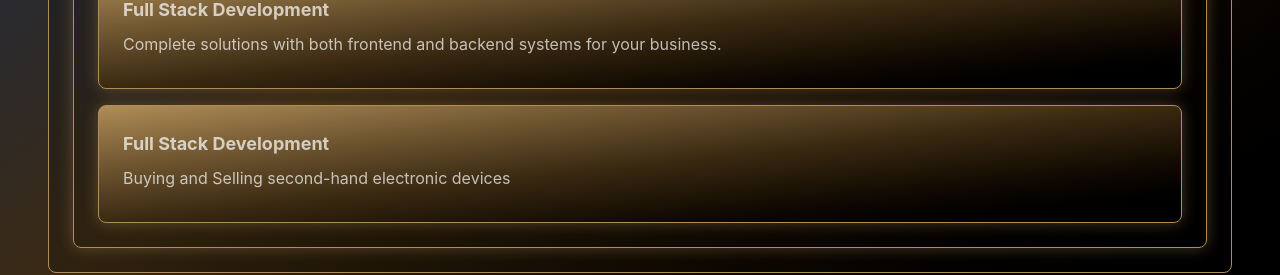
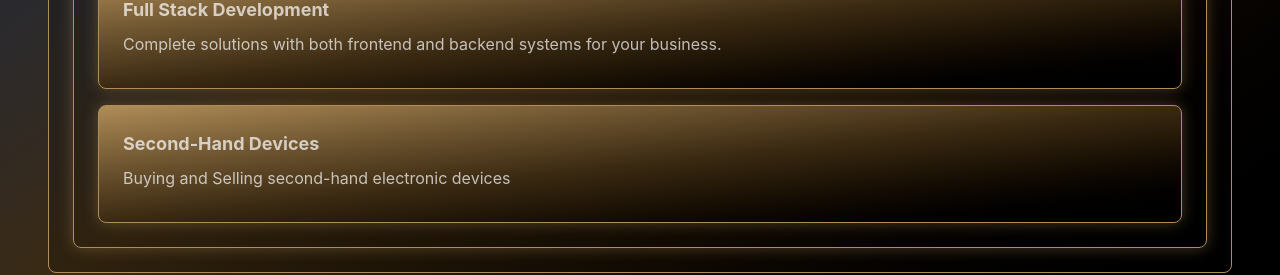
Before and after one commit to Niyomugabo-fabrice/IntoreTechnology-proposal-, a React (Vite) app: page / in a window 1280 px wide. Shown: the part 3260-3535 px from the top of the page. Built offline with nearby package versions, Linux system fonts and the light colour scheme.

Commit message:
altering the second hand trading devices

```diff
--- a/src/app/components/About.tsx
+++ b/src/app/components/About.tsx
@@ -33,7 +33,7 @@ export function About() {
                 </div>
                   <div className="bg-gradient-to-br from-[#B08D57] via-[#3b2a12] to-black
                   shadow-[0_0_15px_rgba(176,141,87,0.4)] border border-[#B08D57] rounded-full p-2 p-6 rounded-lg">
-                  <h4 className="text-[#FFFFFF]/70 text-lg mb-2 font-bold p--12">Full Stack Development</h4>
+                  <h4 className="text-[#FFFFFF]/70 text-lg mb-2 font-bold p--12">Second-Hand Devices</h4>
                   <p className="text-[#FFFFFF]/70 mb-2 font-sans">
                     Buying and Selling second-hand electronic devices
                   </p>
```
